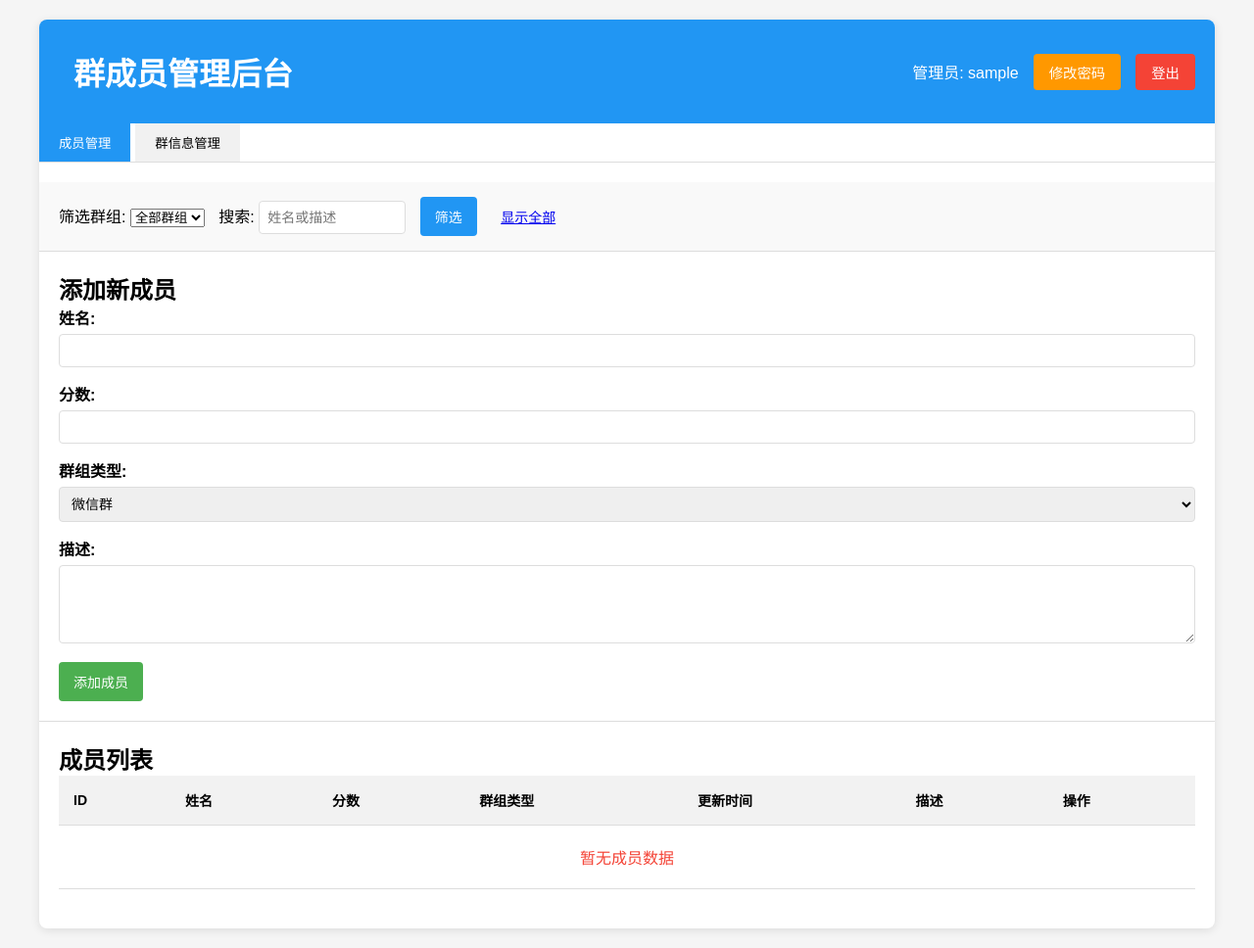
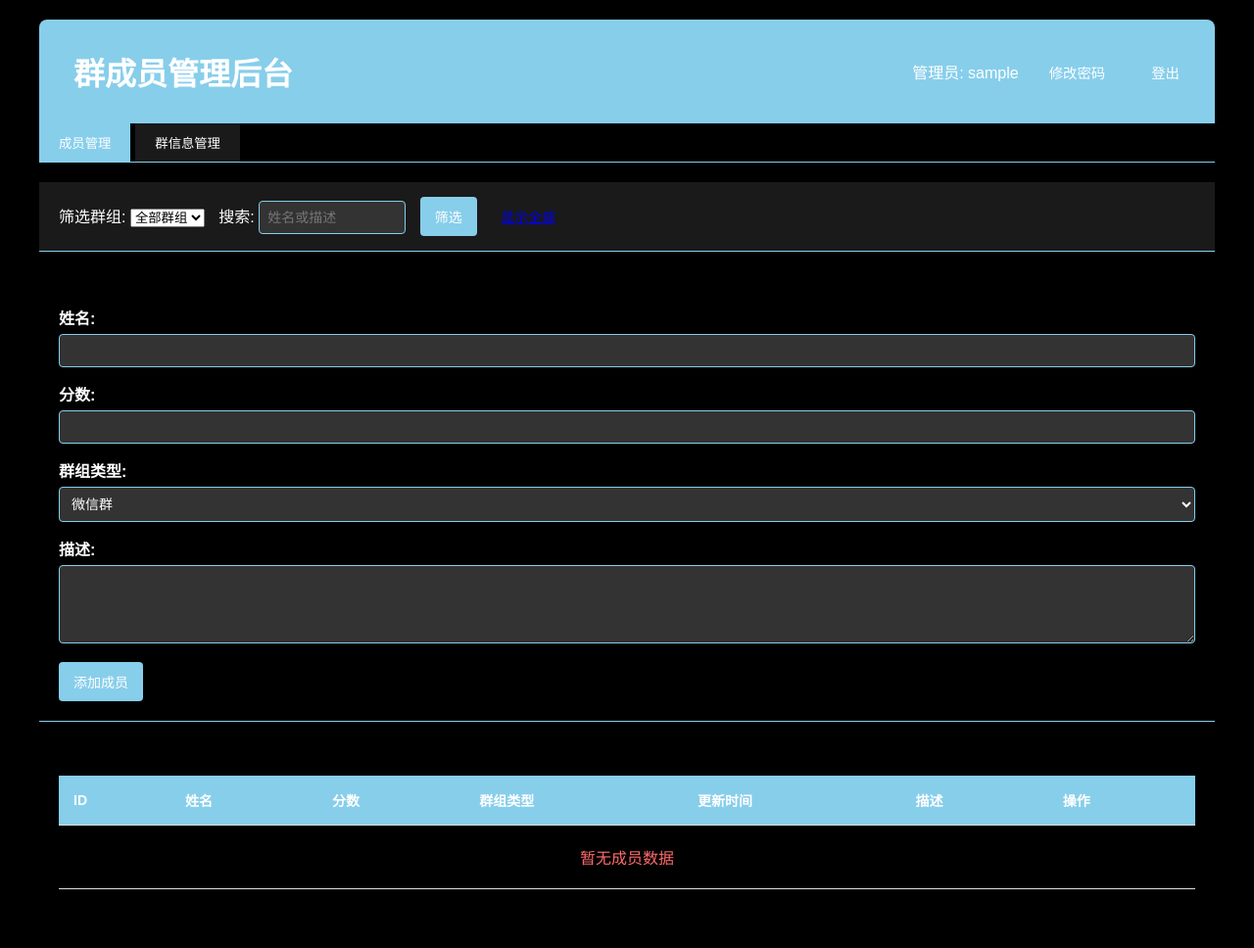
Before and after one commit to yinghuzhu/groupmember, a Flask app: template app/templates/admin.html in a window 1280 px wide. Shown: the whole page at 98% size. Run offline with Flask 3, Linux system fonts and the light colour scheme; the template is opened without the code that fills it, so the values that code supplies are empty; the visitor is signed in with stand-in values (Sample User, id 1).

Commit message:
change the background,add group notify

```diff
--- a/app/templates/admin.html
+++ b/app/templates/admin.html
@@ -13,12 +13,12 @@
         }
         body {
             padding: 20px;
-            background-color: #f5f5f5;
+            background-color: #000000; /* 黑色背景 */
         }
         .container {
             max-width: 1200px;
             margin: 0 auto;
-            background: white;
+            background: #000000; /* 黑色背景 */
             border-radius: 8px;
             box-shadow: 0 2px 10px rgba(0, 0, 0, 0.1);
             overflow: hidden;
@@ -28,13 +28,13 @@
             justify-content: space-between;
             align-items: center;
             padding: 15px 20px;
-            background-color: #2196F3;
+            background-color: #87CEEB; /* 天蓝色主题色 */
             color: white;
         }
         h1 {
             text-align: center;
             padding: 15px;
-            background-color: #2196F3;
+            background-color: #87CEEB; /* 天蓝色主题色 */
             color: white;
             margin: 0;
         }
@@ -53,16 +53,16 @@
             font-size: 0.9rem;
         }
         .logout-btn {
-            background-color: #f44336;
+            background-color: #87CEEB; /* 天蓝色主题色 */
         }
         .change-password-btn {
-            background-color: #FF9800;
+            background-color: #87CEEB; /* 天蓝色主题色 */
         }
         .logout-btn:hover {
-            background-color: #d32f2f;
+            background-color: #5DADE2; /* 天蓝色的深色变体 */
         }
         .change-password-btn:hover {
-            background-color: #F57C00;
+            background-color: #5DADE2; /* 天蓝色的深色变体 */
         }
         table {
             width: 100%;
@@ -73,31 +73,32 @@
             padding: 15px; /* 增加内边距使内容更宽松 */
             text-align: left;
             border-bottom: 1px solid #ddd;
+            color: white; /* 白色文字以在黑色背景上清晰可见 */
         }
         th {
-            background-color: #f2f2f2;
+            background-color: #87CEEB; /* 天蓝色主题色 */
             font-weight: bold;
             font-size: 14px; /* 调整字体大小 */
         }
         tr:nth-child(even) {
-            background-color: #f9f9f9;
+            background-color: #1a1a1a; /* 深灰色用于交替行 */
         }
         tr:hover {
-            background-color: #f1f1f1;
+            background-color: #333333; /* 悬停效果 */
         }
         .score-low {
-            color: #f44336;
+            color: #FF6B6B; /* 更亮的红色以在黑色背景上可见 */
             font-weight: bold;
         }
         .loading {
             text-align: center;
             padding: 20px;
-            color: #666;
+            color: white; /* 白色文字 */
         }
         .error {
             text-align: center;
             padding: 20px;
-            color: #f44336;
+            color: #FF6B6B; /* 更亮的红色 */
         }
         .form-group {
             margin-bottom: 15px;
@@ -106,13 +107,16 @@
             display: block;
             margin-bottom: 5px;
             font-weight: bold;
+            color: white; /* 白色文字 */
         }
         .form-group input, .form-group textarea, .form-group select {
             width: 100%;
             padding: 8px;
-            border: 1px solid #ddd;
+            border: 1px solid #87CEEB; /* 天蓝色边框 */
             border-radius: 4px;
             font-size: 14px;
+            background-color: #333333; /* 深灰背景 */
+            color: white; /* 白色文字 */
         }
         .form-group textarea {
             height: 80px;
@@ -127,20 +131,20 @@
             margin-right: 5px;
         }
         .btn-primary {
-            background-color: #2196F3;
+            background-color: #87CEEB; /* 天蓝色主题色 */
             color: white;
         }
         .btn-danger {
-            background-color: #f44336;
+            background-color: #FF6B6B; /* 更亮的红色 */
             color: white;
         }
         .btn-success {
-            background-color: #4CAF50;
+            background-color: #87CEEB; /* 天蓝色主题色 */
             color: white;
         }
         .form-container {
             padding: 20px;
-            border-bottom: 1px solid #ddd;
+            border-bottom: 1px solid #87CEEB; /* 天蓝色边框 */
         }
         .members-table {
             padding: 20px;
@@ -152,8 +156,8 @@
         }
         .filter-form {
             padding: 15px 20px;
-            background-color: #f9f9f9;
-            border-bottom: 1px solid #ddd;
+            background-color: #1a1a1a; /* 深灰色背景 */
+            border-bottom: 1px solid #87CEEB; /* 天蓝色边框 */
         }
         .filter-form select {
             display: inline-block;
@@ -165,9 +169,11 @@
             width: auto;
             margin-right: 10px;
             padding: 8px;
-            border: 1px solid #ddd;
+            border: 1px solid #87CEEB; /* 天蓝色边框 */
             border-radius: 4px;
             font-size: 14px;
+            background-color: #333333; /* 深灰背景 */
+            color: white; /* 白色文字 */
         }
         .filter-form .btn {
             display: inline-block;
@@ -175,28 +181,30 @@
         }
         .management-section {
             padding: 20px;
-            border-bottom: 1px solid #ddd;
+            border-bottom: 1px solid #87CEEB; /* 天蓝色边框 */
         }
         .management-section h2 {
             margin-bottom: 15px;
+            color: white; /* 白色文字 */
         }
         .management-section form {
             max-width: 600px;
         }
         .tab-container {
             display: flex;
-            border-bottom: 1px solid #ddd;
+            border-bottom: 1px solid #87CEEB; /* 天蓝色边框 */
             margin-bottom: 20px;
         }
         .tab-button {
             padding: 10px 20px;
-            background-color: #f1f1f1;
+            background-color: #1a1a1a; /* 深灰色背景 */
             border: none;
             cursor: pointer;
             margin-right: 5px;
+            color: white; /* 白色文字 */
         }
         .tab-button.active {
-            background-color: #2196F3;
+            background-color: #87CEEB; /* 天蓝色主题色 */
             color: white;
         }
         .tab-content {
@@ -229,7 +237,7 @@
             <!-- 群组筛选表单 -->
             <div class="filter-form">
                 <form method="GET" action="/admin">
-                    <label for="group_type">筛选群组:</label>
+                    <label for="group_type" style="color: white;">筛选群组:</label>
                     <select id="group_type" name="group_type">
                         <option value="">全部群组</option>
                         {% if groups %}
@@ -242,7 +250,7 @@
                             <option value="3" {% if selected_group_type == '3' %}selected{% endif %}>QQ频道</option>
                         {% endif %}
                     </select>
-                    <label for="search">搜索:</label>
+                    <label for="search" style="color: white;">搜索:</label>
                     <input type="text" id="search" name="search" value="{{ search_query or '' }}" placeholder="姓名或描述" style="width: 150px;">
                     <button type="submit" class="btn btn-primary">筛选</button>
                     <a href="/admin" class="btn">显示全部</a>
```
Also changed, not shown: app/main.py (+110 -5 lines), app/templates/index.html (+82 -38 lines), app/templates/login.html (+12 -9 lines).
